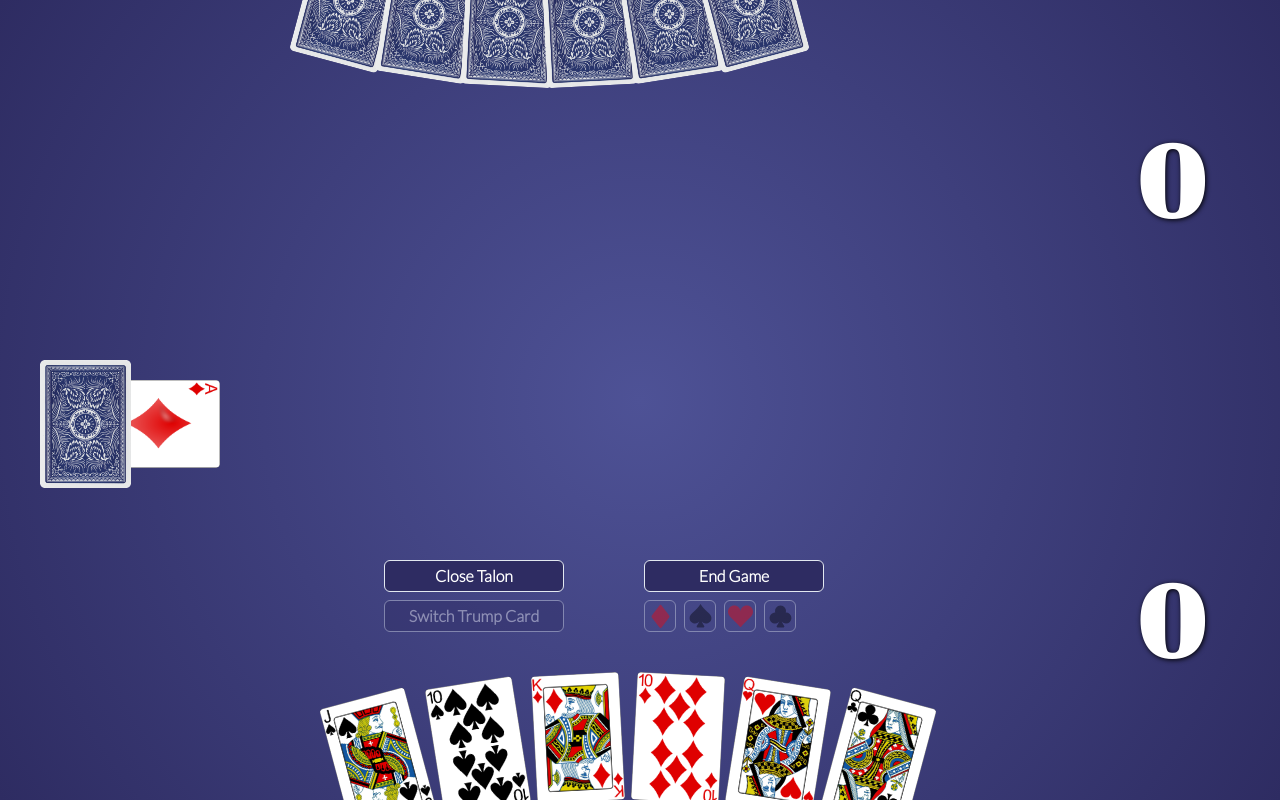
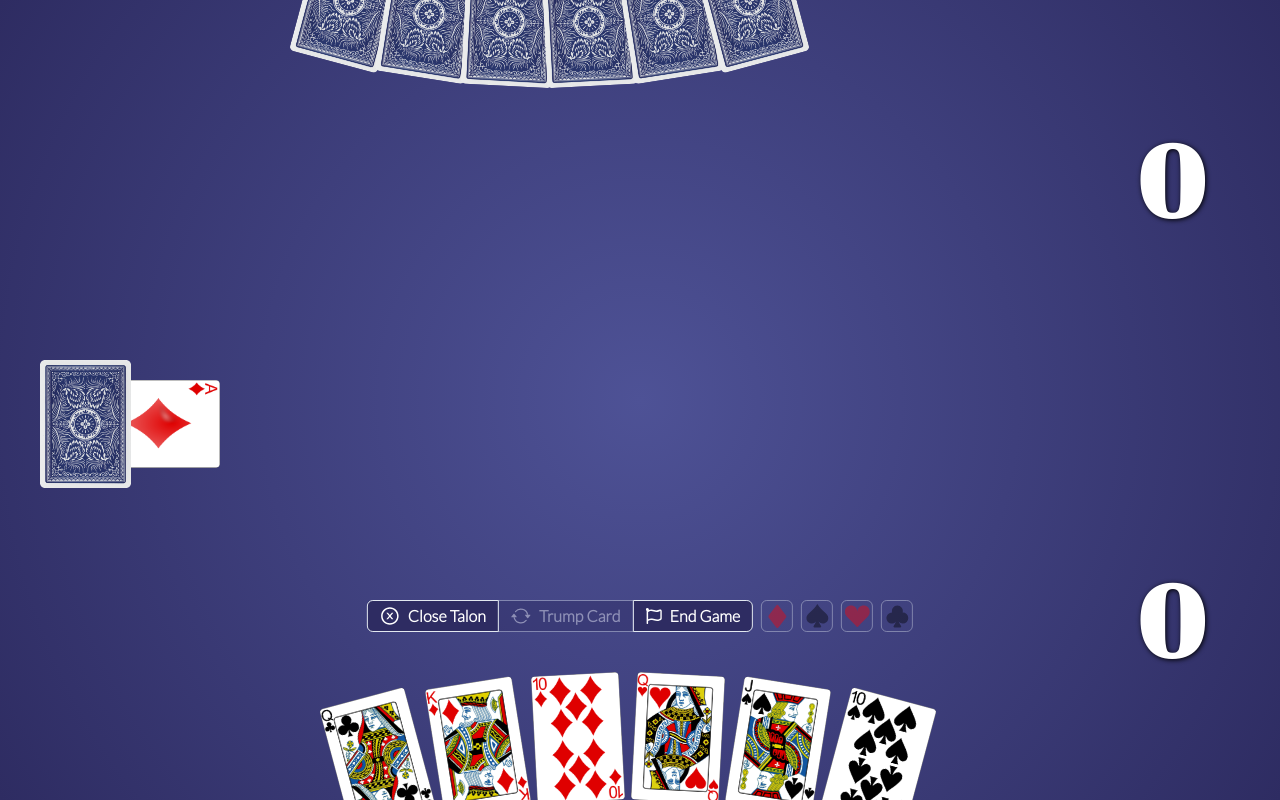
Before and after one commit to philkoerber/sixtysix, a React (Vite) app: page / in a window 1280 px wide. Built offline with nearby package versions, Linux system fonts and the light colour scheme.

Commit message:
UI improvements and work on design

```diff
--- a/src/Game.jsx
+++ b/src/Game.jsx
@@ -76,7 +76,7 @@ function Game() {
 
     return (
         <div>
-            <PlayerUI />
+
             <AnimatePresence>
                 <motion.div
                     className='gameWrapper'
@@ -103,7 +103,7 @@ function Game() {
 
                     <GameStates />
 
-
+                    <PlayerUI />
                     </motion.div>
 
                     <Points/>
--- a/src/components/GameStates.jsx
+++ b/src/components/GameStates.jsx
@@ -50,7 +50,7 @@ function GameStates(props) {
                     <motion.div
                         style={{ position: "relative" }}
                         key={marriage.suit + index}
-                        initial={{ x: `${(index * -20 + 72)}%`, y: "63vh" }}>
+                        initial={{ x: `${(index * -20 + 72)}%`, y: "60vh" }}>
                         <Marriage suit={marriage.suit} points={marriage.points} />
                     </motion.div>
                 ))}
--- a/src/components/PlayerUI.jsx
+++ b/src/components/PlayerUI.jsx
@@ -1,13 +1,14 @@
-import { Box, Button, ButtonGroup, IconButton, SimpleGrid } from '@chakra-ui/react';
+import { Button, Flex, ButtonGroup, IconButton, HStack } from '@chakra-ui/react';
 import React, { useEffect, useState } from 'react';
 import useGameStore from './gameStore';
-import { BsFillSuitSpadeFill, BsFillSuitClubFill, BsFillSuitHeartFill, BsFillSuitDiamondFill } from "react-icons/bs";
+import { BsFillSuitSpadeFill, BsFillSuitClubFill, BsFillSuitHeartFill, BsFillSuitDiamondFill, BsArrowRepeat } from "react-icons/bs";
+import { FaRegFlag, } from "react-icons/fa";
+import {AiOutlineCloseCircle} from "react-icons/ai"
 
 
 const buttonStyles = {
-    maxW: "180px",
     size: "sm",
-    fontSize: ["14px", "15px", "16px"],
+    fontSize: ["10px", "14px", "16px"],
     fontFamily: "bodyFont",
     variant: "outline",
     color: "white",
@@ -53,7 +54,14 @@ function PlayerUI() {
     }
 
     const handleMarriageClick = (marriageSuit) => {
-        setMarriages("player", {suit: marriageSuit, points: 40})
+        let points = 20
+        if (drawStack[0]) {
+            if (marriageSuit === drawStack[0].suit) {
+
+                points = 40
+            }
+        }
+        setMarriages("player", {suit: marriageSuit, points: points})
     }
 
     const handleSwitchClick = () => {
@@ -131,44 +139,54 @@ function PlayerUI() {
 
 
     return (
-  <Box
-    position="absolute"
-            top={["60%","70%"]}
-            width={"100%"}
-    zIndex={20}
-        >
-            <SimpleGrid
-                width={"40%"}
-                margin={["5%",'auto']}
-                spacing={2}
-                columns={[1, 2]}>
-
-
-                <Button
+            <HStack
+                position={"absolute"}
+            top={"75%"}
+            left={"50%"}
+        transform={"translateX(-50%)"} >
+            <ButtonGroup
+                isAttached
+            top={"65%"}>
+<Button
                     {...buttonStyles}
+                    leftIcon={<AiOutlineCloseCircle fontSize={20}/>}
         isDisabled={!closeTalonPossible}
         onClick={() => { handleTalonClick() }}
       >
         Close Talon
       </Button>
 
+
+
                 <Button
-        {...buttonStyles}
+                    {...buttonStyles}
+                     leftIcon={<BsArrowRepeat fontSize={20}/>}
+        isDisabled={!switchPossible}
+        onClick={() => { handleSwitchClick() }}
+      >
+        Trump Card
+                </Button>
+
+
+
+
+
+
+
+                <Button
+                    {...buttonStyles}
+                    leftIcon={<FaRegFlag fontSize={16} />}
         isDisabled={endRound || !(currentPlayer === "player") || !gameInitialized}
         onClick={() => { handleEndRoundClick() }}
       >
         End Game
                 </Button>
 
-                <Button
-                    {...buttonStyles}
-        isDisabled={!switchPossible}
-        onClick={() => { handleSwitchClick() }}
-      >
-        Switch Trump Card
-      </Button>
 
-                <ButtonGroup
+
+            </ButtonGroup>
+
+                    <ButtonGroup
                 {...marriageButtonStyles}>
         <IconButton
           isDisabled={!enabledMarriageButtons.includes("diamonds")}
@@ -199,8 +217,7 @@ function PlayerUI() {
           color="black"
                     />
       </ButtonGroup>
-                  </SimpleGrid>
-  </Box>
+                </HStack>
 );
 }
 
--- a/src/components/Points.jsx
+++ b/src/components/Points.jsx
@@ -10,7 +10,6 @@ function Points() {
     return (
         <div style={{height: "100%", width: "100%"}}>
             <AnimatePresence>
-                hi there
             {/* POINTS */}
                 <motion.div
                     key={playerPoints.opp + "opp"}
--- a/src/components/ScoreScreen.jsx
+++ b/src/components/ScoreScreen.jsx
@@ -9,7 +9,7 @@ const getAnimationProps = (index) => {
   return ({
     initial: { opacity: 0, translateY: 10 },
     animate: { opacity: 1, translateY: 0 },
-    transition: {delay: index*0.2, duration: 0.4}})
+    transition: {delay: index*0.3, duration: 0.4}})
 }
 
 const boxStyles = {
@@ -68,7 +68,7 @@ function ScoreScreen(props) {
 
   const handleNextClick = () => {
     if (playerPoints.player > 6 || playerPoints.opp > 6) {
-      return null
+      endGame();
     }
     else {
       resetGame();
@@ -83,15 +83,6 @@ function ScoreScreen(props) {
       }, 800)
       : null;
   }
-
-  useEffect(() => {
-    if (playerPoints.player > 6 || playerPoints.opp > 6) {
-      endGame()
-    }
-    else {
-
-    }
-  },[playerPoints])
 
   useEffect(() => {
     let oppPoints = 0;
@@ -258,7 +249,7 @@ function ScoreScreen(props) {
                   </Flex>
               </motion.div>
 
-              <motion.div {...getAnimationProps(12)}>
+              <motion.div {...getAnimationProps(15)}>
                 <Flex>
                   <Button onClick={() => { handleNextClick() }}
 
--- a/src/components/utilities/gameLogic.js
+++ b/src/components/utilities/gameLogic.js
@@ -184,20 +184,20 @@ export const isPlayerMoveLegal = (playerCard, playedCard, playerHand, trumpCard)
 }
 
 const cardArray = [
-  //spades
-  {rank: 11, suit: "spades", id:"1"}, //Ace
-  {rank: 10, suit: "spades", id:"2"}, //Ten
-  {rank: 4, suit: "spades", id:"3"},  //King
-  {rank: 3, suit: "spades", id:"4"},  //Queen
-  {rank: 2, suit: "spades", id:"5"},  //Jack
-  {rank: 0, suit: "spades", id:"6"},  //Nine
-   //clubs
-   {rank: 11, suit: "clubs", id:"7"},
-   {rank: 10, suit: "clubs", id:"8"},
-   {rank: 4, suit: "clubs", id:"9"},
-   {rank: 3, suit: "clubs", id:"10"},
-   {rank: 2, suit: "clubs", id:"11"},
-   {rank: 0, suit: "clubs", id:"12"},
+  //clubs
+  {rank: 11, suit: "clubs", id:"1"}, //Ace
+  {rank: 10, suit: "clubs", id:"2"}, //Ten
+  {rank: 4, suit: "clubs", id:"3"},  //King
+  {rank: 3, suit: "clubs", id:"4"},  //Queen
+  {rank: 2, suit: "clubs", id:"5"},  //Jack
+  {rank: 0, suit: "clubs", id:"6"},  //Nine
+   //spades
+   {rank: 11, suit: "spades", id:"7"},
+   {rank: 10, suit: "spades", id:"8"},
+   {rank: 4, suit: "spades", id:"9"},
+   {rank: 3, suit: "spades", id:"10"},
+   {rank: 2, suit: "spades", id:"11"},
+   {rank: 0, suit: "spades", id:"12"},
      //hearts
   {rank: 11, suit: "hearts", id:"13"},
   {rank: 10, suit: "hearts", id:"14"},
--- a/src/index.css
+++ b/src/index.css
@@ -73,7 +73,7 @@ body {
   align-items: center;
   justify-content: center;
   position: absolute;
-  z-index: 300;
+  z-index: 500;
   top: 0;
   left: 0;
   right: 0;
```
